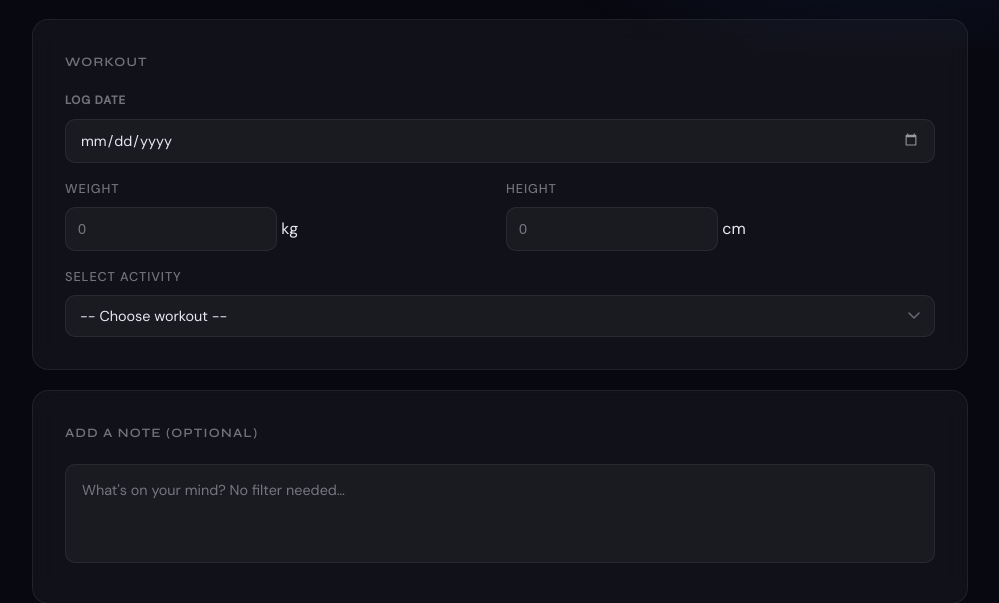
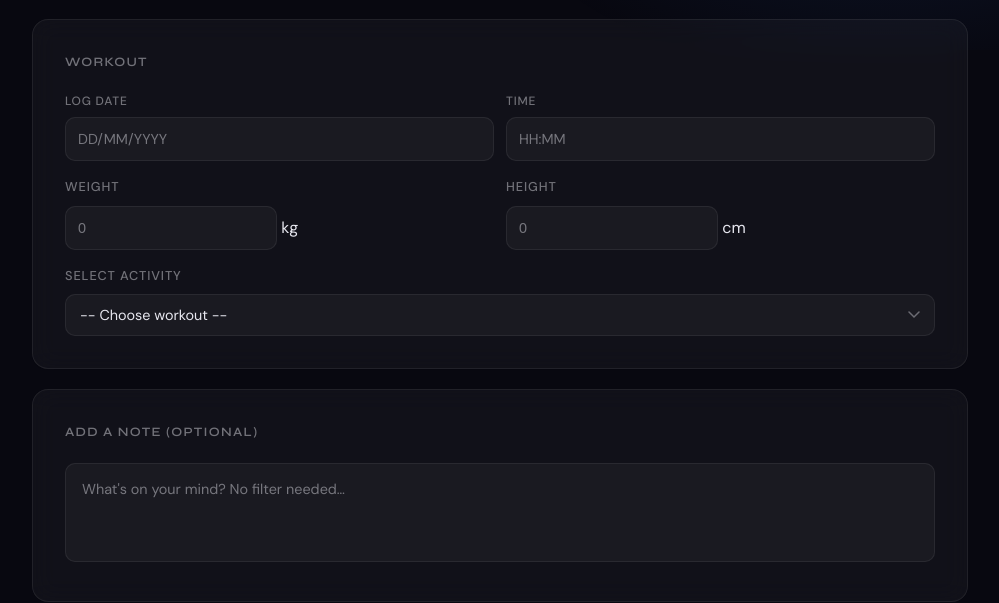
Before and after one commit to PerthCPE/genZ-wellness, a FastAPI app: page / in a window 1280 px wide. Shown: the part 750-1353 px from the top of the page, without its empty margins (140-1139 px from the left). Run offline with FastAPI, Linux system fonts and the light colour scheme; some libraries are stand-ins or nearby versions.

Commit message:
feat: date time display like weight input, auto update every minute

```diff
--- a/main.py
+++ b/main.py
@@ -78,11 +78,12 @@
     uid = get_user_id(response, user_id)
 
     if log.log_date:
-        from datetime import date
-        chosen = datetime.strptime(log.log_date, "%Y-%m-%d").replace(
-            hour=12, minute=0, second=0, tzinfo=TZ
-        )
-        ts = chosen
+        try:
+            # รับทั้ง ISO format และ YYYY-MM-DD
+            chosen = datetime.fromisoformat(log.log_date.replace("Z", "+00:00"))
+            ts = chosen.astimezone(TZ)
+        except Exception:
+            ts = datetime.now(TZ)
     else:
         ts = datetime.now(TZ)
 
--- a/static/script.js
+++ b/static/script.js
@@ -64,15 +64,26 @@
   // ── Submit button state ────────────────────────────────────────────────
   function updateBtn() {
     document.getElementById("submitBtn").disabled = !selectedMood;
-     const workoutDateEl = document.getElementById("workoutDate");
-    if (workoutDateEl) {
-      const now = new Date();
+      // ── Set date & time display ──
+    function updateDateTime() {
+      const now  = new Date();
+      const dd   = String(now.getDate()).padStart(2, "0");
+      const mm   = String(now.getMonth() + 1).padStart(2, "0");
       const yyyy = now.getFullYear();
-      const mm   = String(now.getMonth() + 1).padStart(2, "0");
-      const dd   = String(now.getDate()).padStart(2, "0");
-      workoutDateEl.value = `${yyyy}-${mm}-${dd}`;
-      workoutDateEl.max   = `${yyyy}-${mm}-${dd}`; // ไม่ให้เลือกอนาคต
+      const hh   = String(now.getHours()).padStart(2, "0");
+      const min  = String(now.getMinutes()).padStart(2, "0");
+
+      const dateEl = document.getElementById("workoutDate");
+      const timeEl = document.getElementById("workoutTime");
+      if (dateEl) dateEl.value = `${dd}/${mm}/${yyyy}`;
+      if (timeEl) timeEl.value = `${hh}:${min}`;
+
+      // เก็บ ISO format ไว้ส่ง API
+      window._logDateTime = now.toISOString();
   }
+
+  updateDateTime();
+  setInterval(updateDateTime, 60000); // อัพเดตทุก 1 นาที
 
   // ── Workout selector ───────────────────────────────────────────────────
   const workoutSelect = document.getElementById("workout");
@@ -164,13 +175,12 @@
     const workout = collectWorkout();
     const weight = parseFloat(document.getElementById("inputWeight")?.value) || null;
     const height = parseFloat(document.getElementById("inputHeight")?.value) || null;
-    const logDate = document.getElementById("workoutDate")?.value || null;
-
+    const logDate = window._logDateTime || new Date().toISOString();
     try {
       const res = await fetch("/logs", {
         method: "POST",
         headers: { "Content-Type": "application/json" },
-              body: JSON.stringify({
+        body: JSON.stringify({
         mood: selectedMood,
         energy,
         note: note || null,
--- a/static/style.css
+++ b/static/style.css
@@ -467,51 +467,6 @@
   width: 100%;
   border-collapse: collapse;
   margin-bottom: 12px;
-}
-
-/* ── Date Input ─────────────────────────────────────────────────────── */
-.workout-date-wrap {
-  margin-bottom: 16px;
-}
-
-.workout-date-wrap .field-label {
-  display: block;
-  font-size: 0.72rem;
-  font-weight: 600;
-  letter-spacing: 0.08em;
-  text-transform: uppercase;
-  color: var(--muted);
-  margin-bottom: 8px;
-}
-
-.date-input {
-  width: 100%;
-  background: var(--glass);
-  border: 1px solid var(--border);
-  border-radius: var(--radius-sm);
-  padding: 11px 14px;
-  color: var(--text);
-  font-family: 'DM Sans', sans-serif;
-  font-size: 0.9rem;
-  outline: none;
-  cursor: pointer;
-  transition: border-color 0.2s ease, box-shadow 0.2s ease;
-  appearance: none;
-  -webkit-appearance: none;
-}
-
-.date-input:focus {
-  border-color: rgba(139,92,246,0.5);
-  box-shadow: 0 0 0 3px rgba(139,92,246,0.08);
-}
-
-/* แก้ calendar icon สี */
-.date-input::-webkit-calendar-picker-indicator {
-  filter: invert(0.6);
-  cursor: pointer;
-}
-.date-input::-webkit-calendar-picker-indicator:hover {
-  filter: invert(0.8);
 }
 
 .exercise-table thead th {
--- a/templates/index.html
+++ b/templates/index.html
@@ -65,10 +65,20 @@
   <!-- Workout -->
   <div class="card" style="margin-bottom: 20px; animation-delay: 0.15s;">
     <div class="card-title">Workout</div>
-    <!-- Date selector -->
-    <div class="workout-date-wrap">
-      <label class="field-label">Log Date</label>
-      <input type="date" id="workoutDate" class="date-input" />
+<!-- Date selector -->
+    <div class="wh-grid" style="margin-bottom:16px">
+      <div class="run-field">
+        <label>Log Date</label>
+        <div class="run-input-wrap">
+          <input type="text" id="workoutDate" class="run-input" placeholder="DD/MM/YYYY" readonly />
+        </div>
+      </div>
+      <div class="run-field">
+        <label>Time</label>
+        <div class="run-input-wrap">
+          <input type="text" id="workoutTime" class="run-input" placeholder="HH:MM" readonly />
+        </div>
+      </div>
     </div>
     <div class="card-content">
       <!-- Weight & Height -->
```
